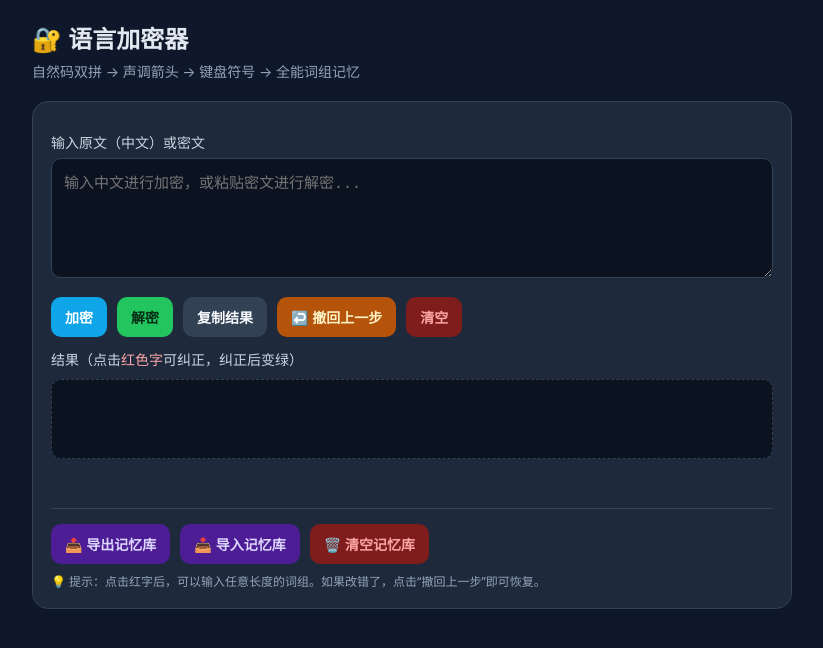
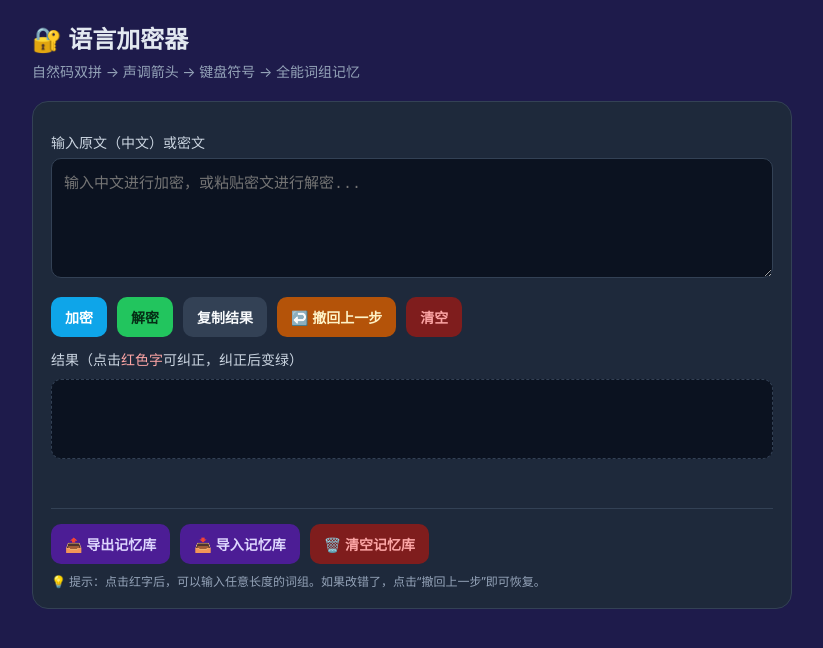
Before and after one commit to IamLaotang/jmq, a plain HTML site: page index.html in a window 1280 px wide. Shown: the whole page, without its empty margins (228-1051 px from the left). Drawn offline with Linux system fonts and the light colour scheme.

Commit message:
修改了背景颜色

```diff
--- a/index.html
+++ b/index.html
@@ -6,7 +6,7 @@
 <title>语言加密器（完美单音+词组撤回版）</title>
 <style>
   :root {
-    --bg: #0f172a; --card: #1e293b; --text: #e2e8f0; --sub: #94a3b8;
+    --bg: #1e1b4b; --card: #1e293b; --text: #e2e8f0; --sub: #94a3b8;
     --primary: #0ea5e9; --success: #22c55e; --danger: #f87171;
     --border: #334155; --input-bg: #0b1220;
   }
```
